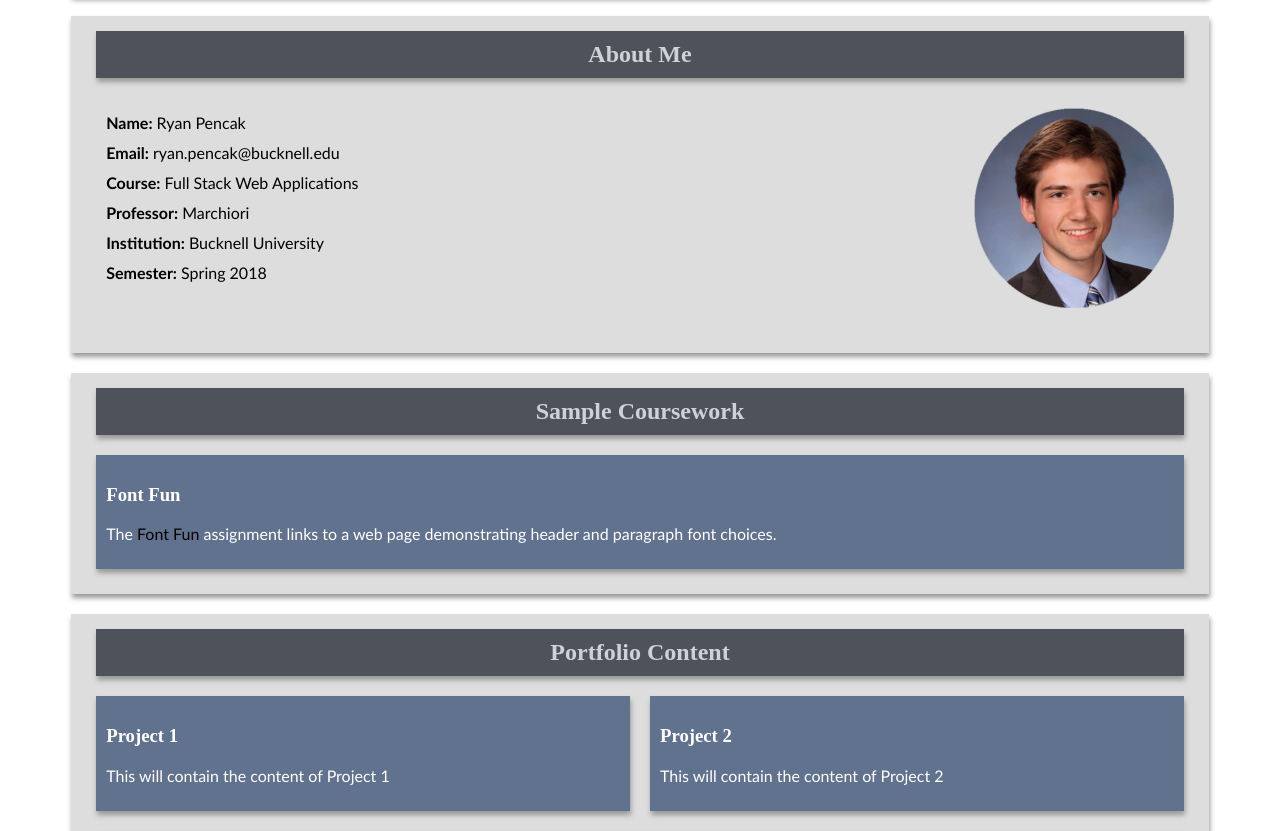
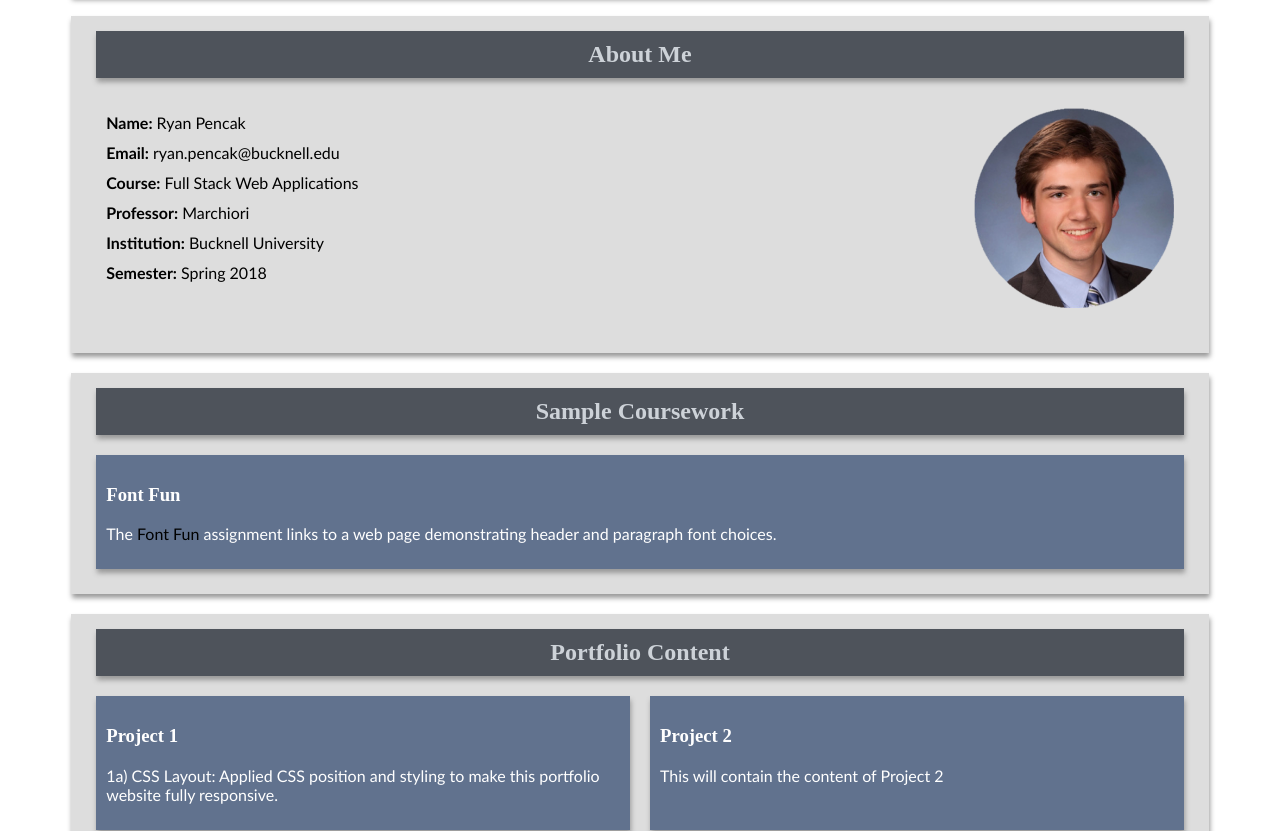
Before and after one commit to RyanPencak/WebApps, a plain HTML site: page index.html in a window 1280 px wide. Shown: the part 121-952 px from the top of the page. Drawn offline with Linux system fonts and the light colour scheme; a web font is replaced by a local one.

Commit message:
Project1 Complete

```diff
--- a/index.html
+++ b/index.html
@@ -61,7 +61,7 @@
 
           <article class="column" id="project">
             <h3> Project 1 </h3>
-            <p>This will contain the content of Project 1</p>
+            <p>1a) CSS Layout: Applied CSS position and styling to make this portfolio website fully responsive.</p>
           </article>
 
           <article class="column" id="project">
```
